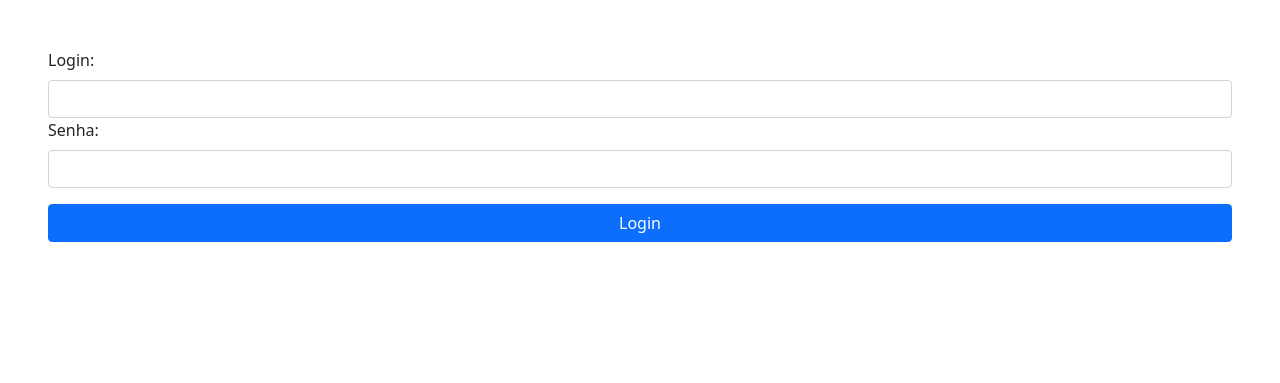
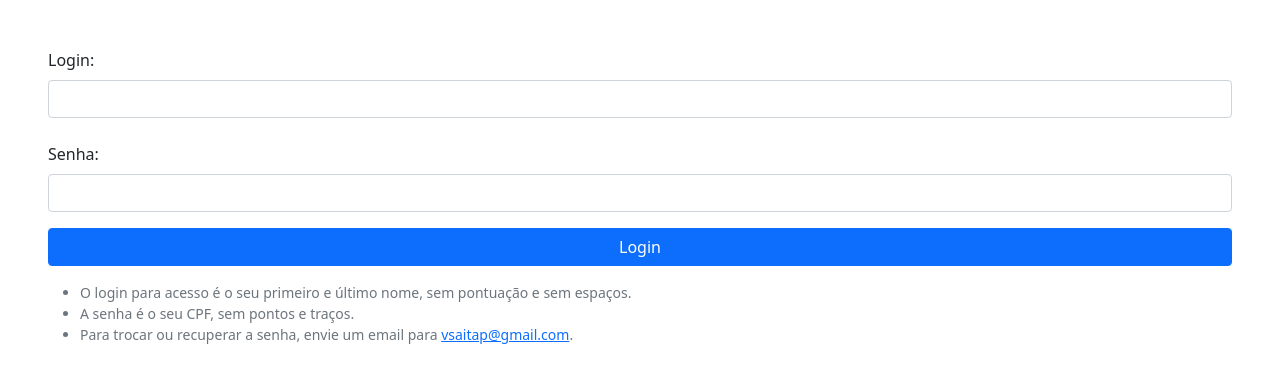
Before and after one commit to fumireko/vsa-itap, a PHP site: page /login.php in a window 1280 px wide. Shown: the top 383 px of the page. Run offline with PHP 8.4, Linux system fonts and the light colour scheme; data comes from the database, SQL or seed files in the repository.

Commit message:
Formato dos inputs

```diff
--- a/login.php
+++ b/login.php
@@ -71,16 +71,27 @@ if ($_SERVER["REQUEST_METHOD"] == "POST") {
 			<input class="form-control" type="text" id="login" name="login" value="<?= @$_POST['login'] ?>" required>
 			<?php endif; ?>
 
+			<br>
+
 			<?php if(isset($senhaError)): ?>
 			<label class="form-label" for="senha">Senha:</label>
-			<input class="form-control is-invalid" type="password" id="senha" name="senha" required>
+			<input pattern="[0-9]*" inputmode="numeric" class="form-control is-invalid" type="password" id="senha" name="senha" required>
 			<span class="invalid-feedback"><?= $senhaError ?></span>
 			<?php else: ?>
 			<label class="form-label" for="senha">Senha:</label>
-			<input class="form-control" type="password" id="senha" name="senha" required>
+			<input pattern="[0-9]*" inputmode="numeric" class="form-control" type="password" id="senha" name="senha" required>
 			<?php endif; ?>
 
-            <button class="mt-3 col-12 btn btn-primary" type="submit">Login</button>
+            <button class="my-3 col-12 btn btn-primary" type="submit">Login</button>
+
+			<small class="form-text text-muted mt-3">
+			<ul>
+				<li>O login para acesso é o seu primeiro e último nome, sem pontuação e sem espaços.</li>
+				<li>A senha é o seu CPF, sem pontos e traços.</li>
+				<li>Para trocar ou recuperar a senha, envie um email para
+				<a href="mailto:vsaitap@gmail.com">vsaitap@gmail.com</a>.</li>
+			</ul>
+			</small>
 
         </form>
     </body>
```
